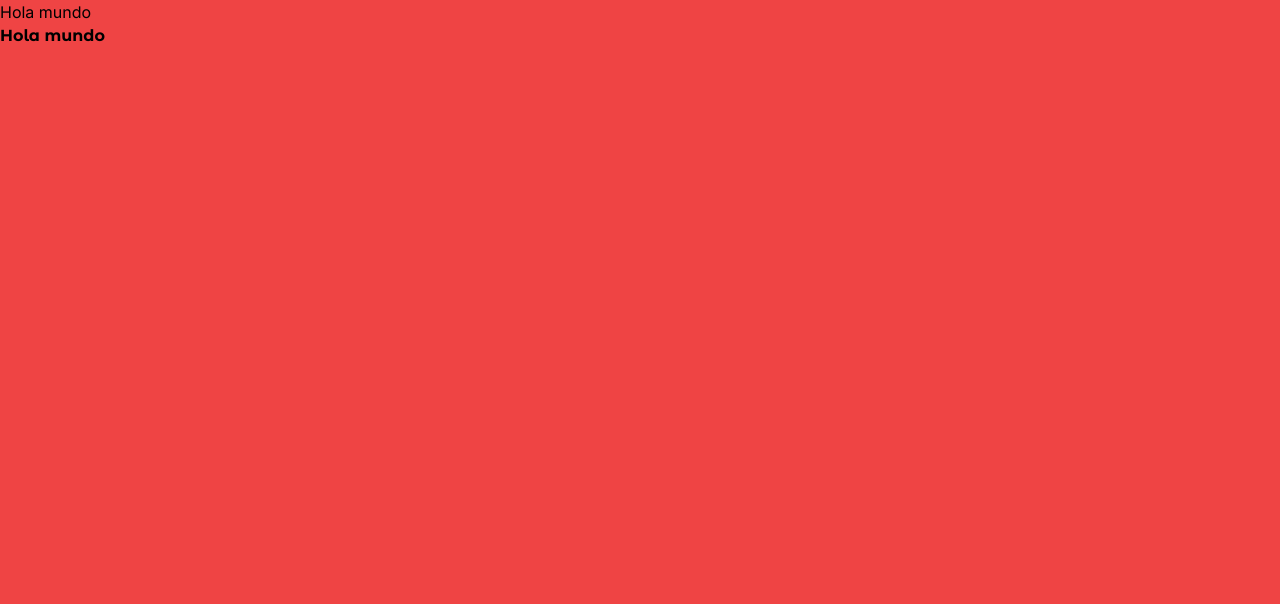
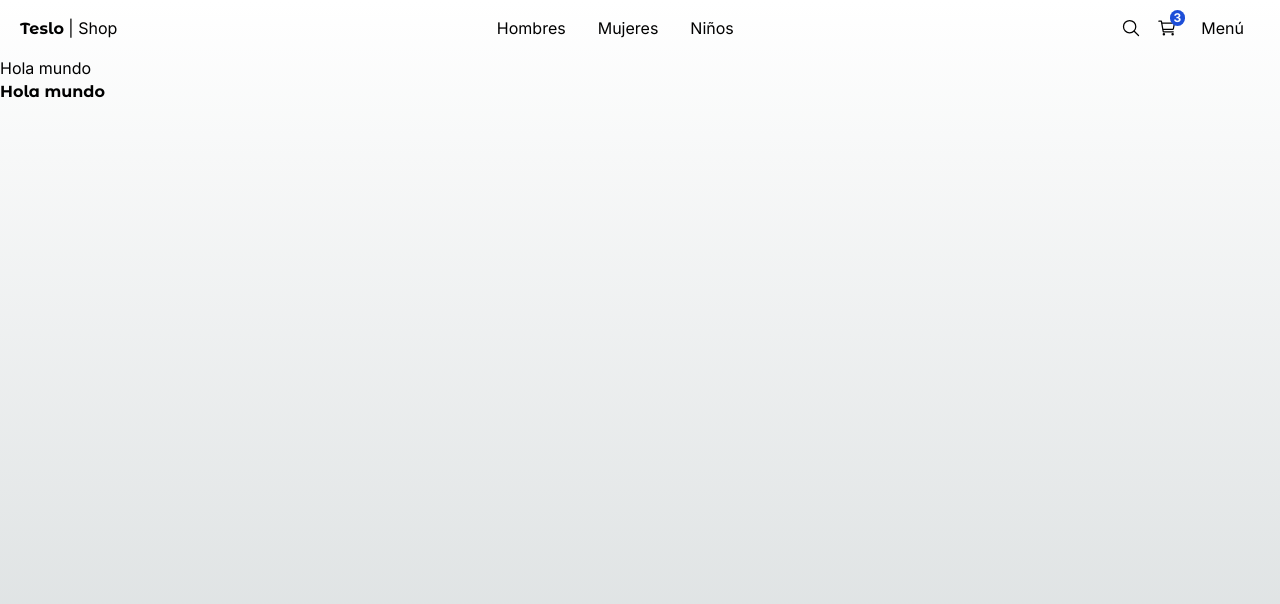
Before and after one commit to next-js-curses/04-teslo-shop, a Next.js app: page / in a window 1280 px wide. Shown: the top 604 px of the page. Built offline with nearby package versions, Linux system fonts and the light colour scheme.

Commit message:
wip: avances de la maquetación de las páginas

```diff
--- a/src/app/(shop)/category/[id]/page.tsx
+++ b/src/app/(shop)/category/[id]/page.tsx
@@ -1,3 +1,5 @@
+import { notFound } from 'next/navigation'
+
 interface Props {
   params: {
     id: string
@@ -5,9 +7,13 @@
 }
 
 export default function Category({ params }: Readonly<Props>) {
+  const { id } = params
+
+  if (id === 'kids') notFound()
+
   return (
     <div className="">
-      <h1>Category Page: {params.id}</h1>
+      <h1>Category Page: {id}</h1>
     </div>
   );
 }
--- /dev/null
+++ b/src/app/(shop)/category/not-found.tsx
@@ -0,0 +1,7 @@
+import { PageNotFound } from '@/components'
+
+export default function NotFoundCategoryPage() {
+  return (
+    <PageNotFound />
+  );
+}
--- a/src/app/(shop)/layout.tsx
+++ b/src/app/(shop)/layout.tsx
@@ -1,7 +1,9 @@
+import { TopMenu } from "@/components";
 
 export default function ShopLayout({ children }: Readonly<{ children: React.ReactNode; }>) {
   return (
-    <main className="min-h-screen bg-red-500">
+    <main className="min-h-screen">
+      <TopMenu />
       { children }
     </main>
   );
--- a/src/components/index.ts
+++ b/src/components/index.ts
@@ -0,0 +1,2 @@
+export * from './ui/top-menu/TopMenu'
+export * from './ui/not-found/PageNotFound'
--- /dev/null
+++ b/src/components/ui/not-found/PageNotFound.tsx
@@ -0,0 +1,32 @@
+import { titleFont } from "@/config/fonts"
+import Image from "next/image"
+import Link from "next/link"
+
+export const PageNotFound = () => {
+  return (
+    <div className="flex flex-col-reverse md:flex-row h-[800] w-full justify-center items-center align-middle">
+      <div className="text-center px-5 mx-5">
+        <h2 className={`${ titleFont.className } antialiased text-9xl`}>404</h2>
+        <p className="font-semibold text-xl">Whooops! Lo sentimos mucho.</p>
+        <p className="font-light">
+          <span>Puedes regresar al </span>
+          <Link
+            href="/"
+            className="font-normal hover:underline transition-all"
+          >
+            inicio
+          </Link>
+        </p>
+      </div>
+      <div className="px-5 mx-5">
+        <Image
+          src="/imgs/starman_750x750.png"
+          alt="Starman"
+          className="p-5 sm:p-0"
+          width={ 500 }
+          height={ 500 }
+        />
+      </div>
+    </div>
+  )
+}
--- /dev/null
+++ b/src/components/ui/top-menu/TopMenu.tsx
@@ -0,0 +1,47 @@
+import { titleFont } from '@/config/fonts'
+import Link from 'next/link'
+import { IoSearchOutline, IoCartOutline } from 'react-icons/io5'
+
+export const TopMenu = () => {
+  return (
+    <nav className="flex px-5 justify-between items-center w-full">
+      {/* Logo */}
+      <div>
+        <Link
+          href="/">
+            <span className={`${ titleFont.className } antialiased font-bold`}>Teslo</span>
+            <span> | Shop</span>
+        </Link>
+      </div>
+
+      {/* Center Menu */}
+      <div className="hidden sm:block">
+        <Link href="/category/men" className="m-2 p-2 rounded-md transition-all hover:bg-gray-100">
+          Hombres
+        </Link>
+        <Link href="/category/women" className="m-2 p-2 rounded-md transition-all hover:bg-gray-100">
+          Mujeres
+        </Link>
+        <Link href="/category/kids" className="m-2 p-2 rounded-md transition-all hover:bg-gray-100">
+          Niños
+        </Link>
+      </div>
+
+      {/* Search, Cart, Menu */}
+      <div className="flex items-center">
+        <Link href="/search" className="mx-2">
+          <IoSearchOutline className="w-5 h-5" />
+        </Link>
+        <Link href="/cart" className="mx-2">
+          <div className="relative">
+            <span className="absolute text-xs rounded-full px-1 font-bold -top-2 -right-2 bg-blue-700 text-white">3</span>
+            <IoCartOutline className="w-5 h-5" />
+          </div>
+        </Link>
+        <button className="m-2 p-2 rounded-md transition-all hover:bg-gray-100">
+          Menú
+        </button>
+      </div>
+    </nav>
+  )
+}
```
Also changed, not shown: package.json (+5 -4 lines).
